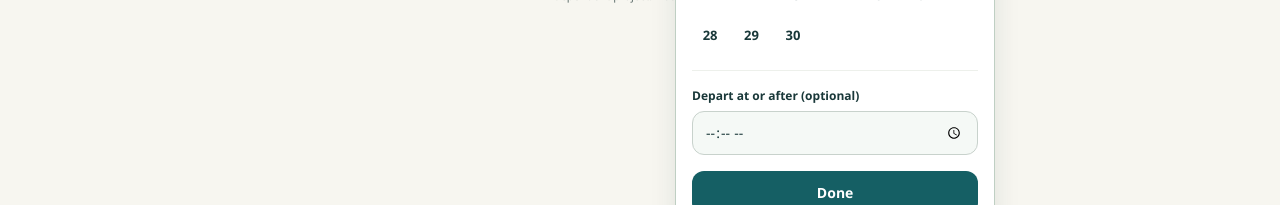
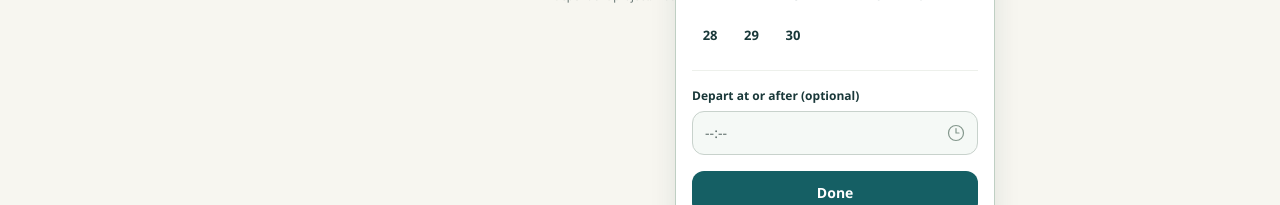
Before and after one commit to kpagcha/gadiruta, a React (Vite) app in the folder frontend/: page / in a window 1280 px wide. Both pictures are taken after a click on the button "Now". Shown: the part 813-1018 px from the top of the page. Built offline with nearby package versions, Linux system fonts and the light colour scheme; a web font is replaced by a local one.

Commit message:
feat: add compact journey time picker

```diff
--- a/frontend/src/components/date-time-picker/DateTimePicker.tsx
+++ b/frontend/src/components/date-time-picker/DateTimePicker.tsx
@@ -4,6 +4,7 @@ import { useEffect, useId, useRef, useState } from 'react';
 import { Button } from '../Button';
 import { Icon } from '../Icon';
 import { calendarDays, monthKey, parseCalendarDate, shiftMonth } from './calendar';
+import { TimePicker } from './TimePicker';
 
 /** Supply context-specific wording while keeping the picker independent of any feature namespace. */
 export interface DateTimePickerLabels {
@@ -15,6 +16,9 @@ export interface DateTimePickerLabels {
   previousMonth: string;
   nextMonth: string;
   time: string;
+  timeHours: string;
+  timeMinutes: string;
+  clearTime: string;
   confirm: string;
 }
 
@@ -246,19 +250,19 @@ export function DateTimePicker({
               ),
             )}
           </div>
-          <label
-            className="mt-4 grid gap-1.5 border-t border-line-subtle pt-4 text-[12px] font-[650]"
-            htmlFor={`${dialogId}-time`}
-          >
-            {labels.time}
-            <input
-              id={`${dialogId}-time`}
-              className="min-h-11 rounded-xl border border-line-input bg-surface-input px-3 text-sm font-normal outline-none focus:border-accent"
-              type="time"
+          <div className="mt-4 grid gap-1.5 border-t border-line-subtle pt-4 text-[12px] font-[650]">
+            <p id={`${dialogId}-time-label`}>{labels.time}</p>
+            <TimePicker
               value={draftTime}
-              onChange={(event) => setDraftTime(event.target.value)}
+              onChange={setDraftTime}
+              labelledBy={`${dialogId}-time-label`}
+              labels={{
+                hours: labels.timeHours,
+                minutes: labels.timeMinutes,
+                clear: labels.clearTime,
+              }}
             />
-          </label>
+          </div>
           <Button size="compact" className="mt-4 w-full px-4" onClick={confirmDateTime}>
             {labels.confirm}
           </Button>
--- /dev/null
+++ b/frontend/src/components/date-time-picker/TimePicker.tsx
@@ -0,0 +1,177 @@
+/** Select an optional clock time from compact, scrollable hour and minute columns. */
+
+import { useEffect, useId, useRef, useState } from 'react';
+import { Button } from '../Button';
+import { Icon } from '../Icon';
+
+const HOURS = Array.from({ length: 24 }, (_, hour) => String(hour).padStart(2, '0'));
+const MINUTES = ['00', '15', '30', '45'];
+
+/** Supply contextual accessibility labels without coupling the picker to one feature's translations. */
+export interface TimePickerLabels {
+  hours: string;
+  minutes: string;
+  clear: string;
+}
+
+/** Control one optional local clock value in `HH:mm` form. */
+export interface TimePickerProps {
+  value: string;
+  onChange: (value: string) => void;
+  labelledBy: string;
+  labels: TimePickerLabels;
+}
+
+/** Split a validated optional clock value into independently selectable hour and minute values. */
+function splitTime(value: string): [string | null, string | null] {
+  const match = /^(\d{2}):(\d{2})$/.exec(value);
+  return match ? [match[1] ?? null, match[2] ?? null] : [null, null];
+}
+
+/** Render a small shadcn-style time popover without requiring a heavyweight time-picker dependency. */
+export function TimePicker({ value, onChange, labelledBy, labels }: TimePickerProps) {
+  const dialogId = useId();
+  const pickerRef = useRef<HTMLDivElement>(null);
+  const popoverRef = useRef<HTMLDivElement>(null);
+  const selectedHourRef = useRef<HTMLButtonElement>(null);
+  const [isOpen, setIsOpen] = useState(false);
+  const [selectedHour, selectedMinute] = splitTime(value);
+
+  useEffect(() => {
+    if (!isOpen) return undefined;
+    /** Close this focused popover when its controls lose context or the standard close key is pressed. */
+    function closePopover(event: PointerEvent | KeyboardEvent): void {
+      if (event instanceof KeyboardEvent) {
+        if (event.key === 'Escape') setIsOpen(false);
+        return;
+      }
+      if (!pickerRef.current?.contains(event.target as Node)) setIsOpen(false);
+    }
+
+    document.addEventListener('pointerdown', closePopover);
+    document.addEventListener('keydown', closePopover);
+    return () => {
+      document.removeEventListener('pointerdown', closePopover);
+      document.removeEventListener('keydown', closePopover);
+    };
+  }, [isOpen]);
+
+  useEffect(() => {
+    if (!isOpen) return;
+    selectedHourRef.current?.scrollIntoView({ block: 'nearest' });
+  }, [isOpen, selectedHour]);
+
+  useEffect(() => {
+    if (!isOpen) return undefined;
+    const animationFrame = window.requestAnimationFrame(() => {
+      const popover = popoverRef.current;
+      if (!popover) return;
+      const viewportPadding = 16;
+      const overflow =
+        popover.getBoundingClientRect().bottom - (window.innerHeight - viewportPadding);
+      if (overflow <= 0) return;
+      window.scrollBy({
+        top: overflow,
+        behavior: window.matchMedia('(prefers-reduced-motion: reduce)').matches ? 'auto' : 'smooth',
+      });
+    });
+
+    return () => window.cancelAnimationFrame(animationFrame);
+  }, [isOpen]);
+
+  /** Choose an hour while preserving a chosen minute or beginning on the quarter hour. */
+  function chooseHour(hour: string): void {
+    onChange(`${hour}:${selectedMinute ?? '00'}`);
+  }
+
+  /** Choose a minute after an hour and close the small popover once the time is complete. */
+  function chooseMinute(minute: string): void {
+    if (!selectedHour) return;
+    onChange(`${selectedHour}:${minute}`);
+    setIsOpen(false);
+  }
+
+  /** Remove only the optional time while leaving the selected date untouched. */
+  function clearTime(): void {
+    onChange('');
+    setIsOpen(false);
+  }
+
+  return (
+    <div ref={pickerRef} className="relative">
+      <button
+        type="button"
+        className="flex min-h-11 w-full items-center justify-between rounded-xl border border-line-input bg-surface-input px-3 text-left text-sm font-normal transition-colors outline-none hover:bg-surface-hover focus:border-accent"
+        aria-controls={isOpen ? dialogId : undefined}
+        aria-expanded={isOpen}
+        aria-haspopup="dialog"
+        aria-labelledby={labelledBy}
+        onClick={() => setIsOpen((open) => !open)}
+      >
+        <span className={value ? 'text-ink tabular-nums' : 'text-muted'}>{value || '--:--'}</span>
+        <Icon name="clock" size={18} className="text-icon-muted" />
+      </button>
+
+      {isOpen && (
+        <div
+          id={dialogId}
+          ref={popoverRef}
+          className="absolute top-[calc(100%+8px)] right-0 z-30 w-52 rounded-xl border border-line-popover bg-surface-card p-2 shadow-(--shadow-popover)"
+          role="dialog"
+          aria-labelledby={labelledBy}
+        >
+          <div className="grid grid-cols-[1fr_auto_1fr] items-center gap-1.5">
+            <div
+              className="grid max-h-44 gap-0.5 overflow-y-auto overscroll-contain p-0.5"
+              role="group"
+              aria-label={labels.hours}
+            >
+              {HOURS.map((hour) => (
+                <button
+                  key={hour}
+                  ref={selectedHour === hour ? selectedHourRef : undefined}
+                  type="button"
+                  className={`rounded-lg px-2 py-1.5 text-sm font-[650] tabular-nums transition-colors hover:bg-surface-hover ${
+                    selectedHour === hour ? 'bg-accent text-on-accent hover:bg-accent' : ''
+                  }`}
+                  aria-pressed={selectedHour === hour}
+                  onClick={() => chooseHour(hour)}
+                >
+                  {hour}
+                </button>
+              ))}
+            </div>
+            <span className="pb-0.5 text-sm font-[700] text-muted" aria-hidden="true">
+              :
+            </span>
+            <div
+              className="grid max-h-44 gap-0.5 overflow-y-auto overscroll-contain p-0.5"
+              role="group"
+              aria-label={labels.minutes}
+            >
+              {MINUTES.map((minute) => (
+                <button
+                  key={minute}
+                  type="button"
+                  className={`rounded-lg px-2 py-1.5 text-sm font-[650] tabular-nums transition-colors hover:bg-surface-hover disabled:cursor-not-allowed disabled:opacity-35 ${
+                    selectedMinute === minute ? 'bg-accent text-on-accent hover:bg-accent' : ''
+                  }`}
+                  aria-pressed={selectedMinute === minute}
+                  disabled={!selectedHour}
+                  onClick={() => chooseMinute(minute)}
+                >
+                  {minute}
+                </button>
+              ))}
+            </div>
+          </div>
+          {value && (
+            <Button variant="text" className="mt-2 min-h-8 px-1.5 text-xs" onClick={clearTime}>
+              {labels.clear}
+            </Button>
+          )}
+        </div>
+      )}
+    </div>
+  );
+}
--- a/frontend/src/features/journey-search/JourneyDateTimePicker.tsx
+++ b/frontend/src/features/journey-search/JourneyDateTimePicker.tsx
@@ -43,6 +43,9 @@ export function JourneyDateTimePicker({
         previousMonth: t('journey.previousMonth'),
         nextMonth: t('journey.nextMonth'),
         time: t('journey.time'),
+        timeHours: t('journey.timeHours'),
+        timeMinutes: t('journey.timeMinutes'),
+        clearTime: t('journey.clearTime'),
         confirm: t('journey.confirmDateTime'),
       }}
     />
--- a/frontend/src/i18n/en.json
+++ b/frontend/src/i18n/en.json
@@ -42,6 +42,9 @@
     "dateTimePicker": "Choose a date and optional departure time",
     "confirmDateTime": "Done",
     "clearDateTime": "Reset date and time to now",
+    "clearTime": "Clear time",
+    "timeHours": "Hours",
+    "timeMinutes": "Minutes",
     "previousMonth": "Previous month",
     "nextMonth": "Next month",
     "scheduleApproximation": "Schedules this far ahead may change. Check with the operator before travelling.",
--- a/frontend/src/i18n/es.json
+++ b/frontend/src/i18n/es.json
@@ -42,6 +42,9 @@
     "dateTimePicker": "Elige una fecha y una hora de salida opcional",
     "confirmDateTime": "Listo",
     "clearDateTime": "Restablecer fecha y hora a ahora",
+    "clearTime": "Borrar hora",
+    "timeHours": "Horas",
+    "timeMinutes": "Minutos",
     "previousMonth": "Mes anterior",
     "nextMonth": "Mes siguiente",
     "scheduleApproximation": "Los horarios con tanta antelación pueden cambiar. Confírmalos con el operador antes de viajar.",
```
Also changed, not shown: 2 other files (tests, documents, lock files or other folders).
